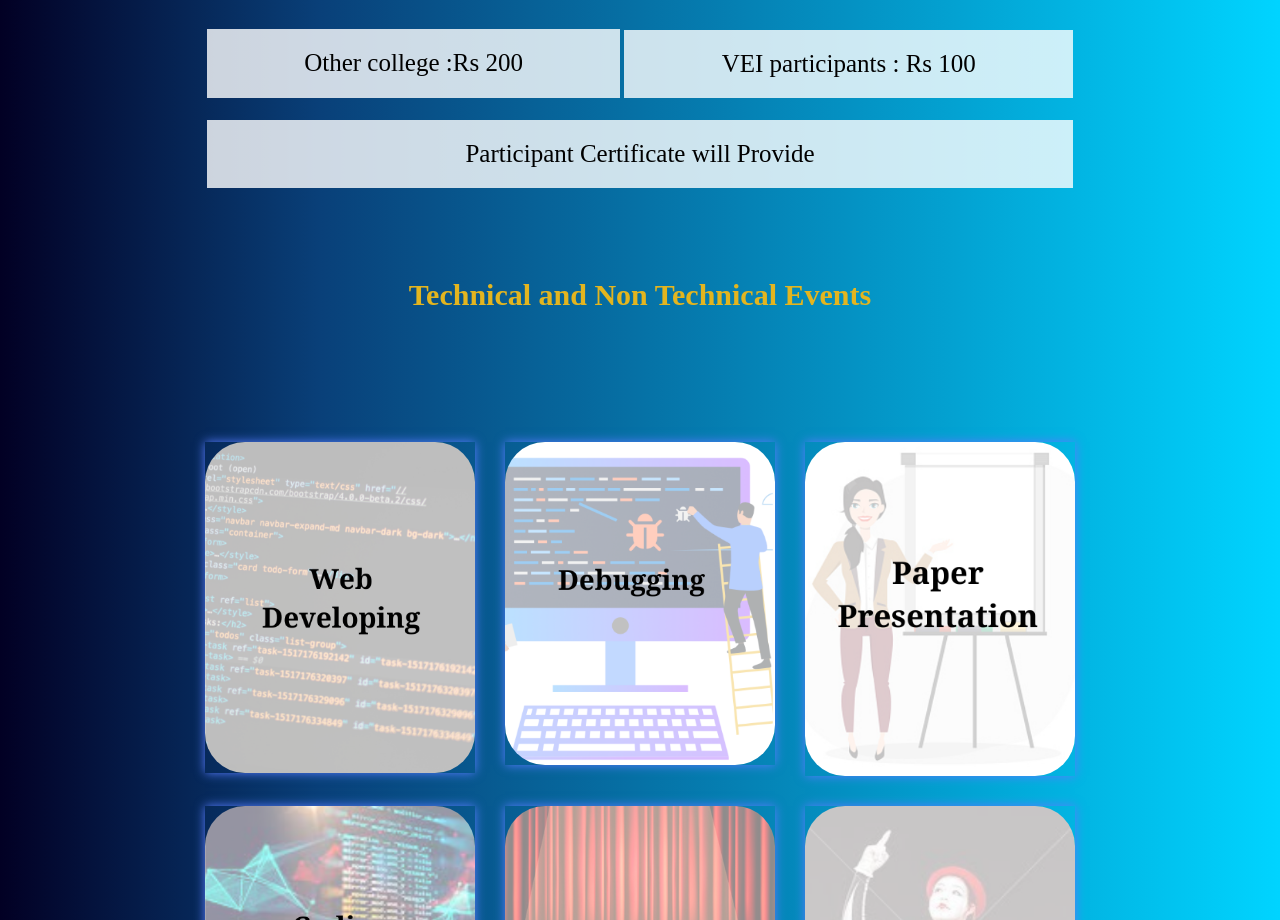
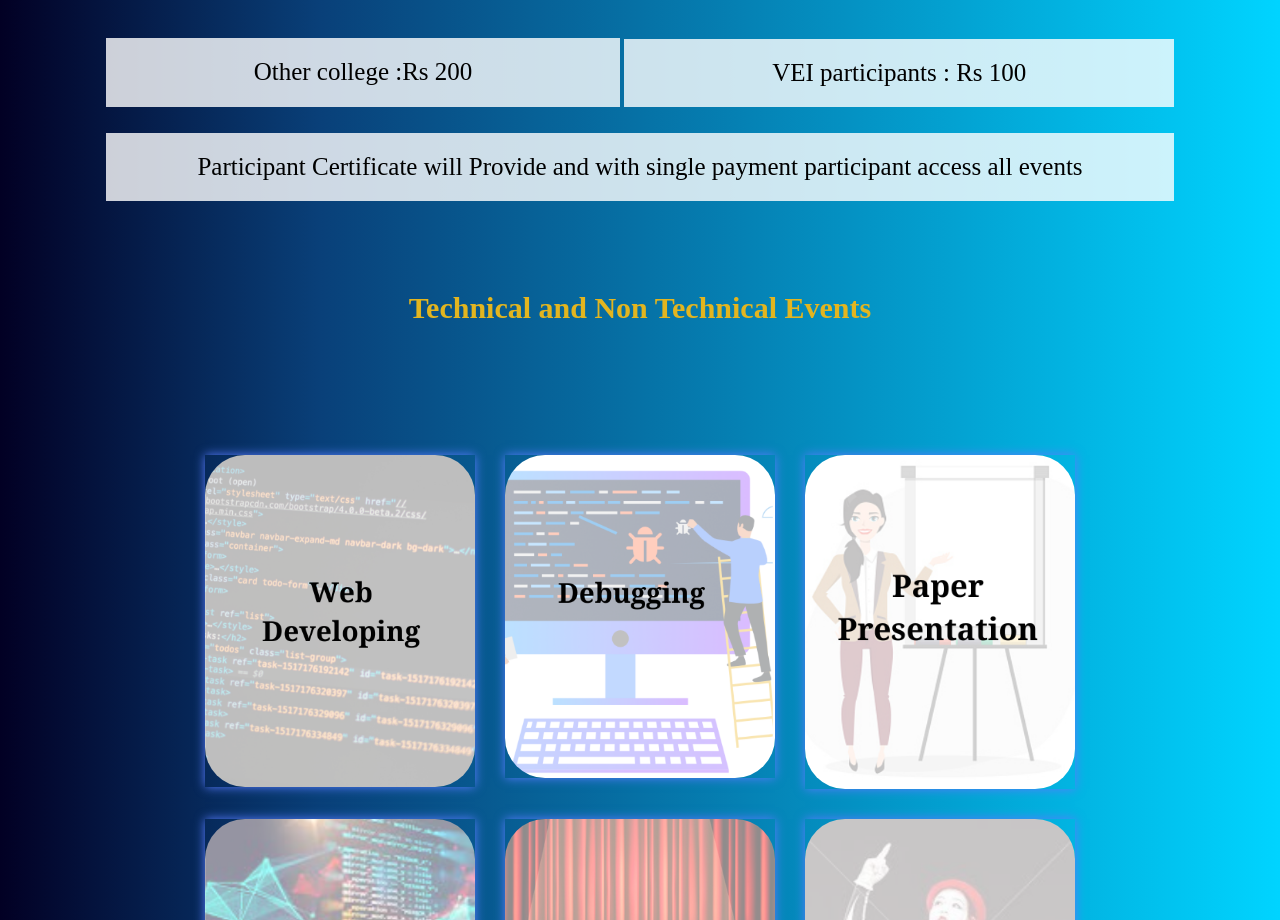
Before and after one commit to Picture2002/sympo, a plain HTML site: page index.HTML in a window 1280 px wide. Shown: the part 1323-2243 px from the top of the page. Drawn offline with Linux system fonts and the light colour scheme.

Commit message:
Update index.HTML

```diff
--- a/index.HTML
+++ b/index.HTML
@@ -45,7 +45,7 @@
             <div class="item1">Both Online & On Spot Registration Available !</div>
             <div class="item2">Other college :<span>Rs 200</span></div>
             <div class="item3">VEI participants : Rs 100</div>
-            <div class="item4">Participant Certificate will Provide</div>
+            <div class="item4">Participant Certificate will Provide and with single payment participant access all events</div>
         </div>
     </section>
 
```
